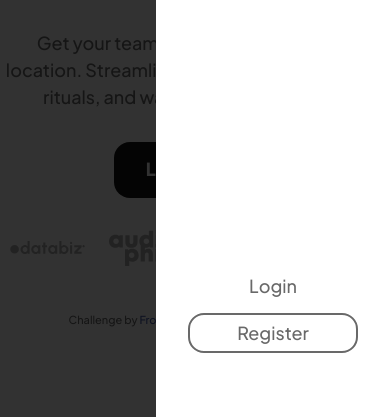
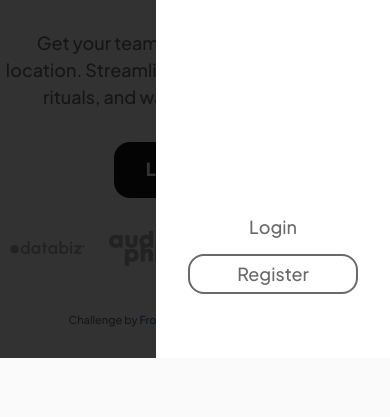
Before and after one commit to Batareika007/intro-section-with-dropdown-navigation-main, a plain HTML site: page index.html in a window 390 px wide. Both pictures are taken after a click on the element 368 px from the left and 55 px from the top of the page. Shown: the part 427-844 px from the top of the page. Drawn offline with Linux system fonts and the light colour scheme.

Commit message:
repair overflow, add wrapper
overflow didn't work on body in mobile devices.
added wrapper to fix the issue

```diff
--- a/index.html
+++ b/index.html
@@ -28,6 +28,9 @@
 		</style>
 	</head>
 	<body>
+		<div class="wrapper">
+
+
 		<header>
 			<div class="container">
 				<div class="header">
@@ -192,6 +195,8 @@
 				>Alexei</a
 			>.
 		</footer>
+	</div>
 		<script src="js/script.js"></script>
+
 	</body>
 </html>
--- a/js/script.js
+++ b/js/script.js
@@ -1,7 +1,7 @@
 // burger menu btn
 const menu = document.querySelector('.menu')
 const nav = document.querySelector('.nav')
-const body = document.querySelector('body')
+const wrapper = document.querySelector('.wrapper')
 const dropDowntitle = document.querySelectorAll('.dropdown-title')
 
 // dropdown
@@ -15,10 +15,10 @@ dropDowntitle.forEach((link) => {
 menu.addEventListener('click', function () {
 	this.classList.toggle('menu_active')
 	if (menu.classList.contains('menu_active')) {
-        body.classList.add('dim')
+        wrapper.classList.add('dim')
         nav.style.animation="menuOpen 0.5s ease-in-out forwards";
 	} else {
-        body.classList.remove('dim')
+        wrapper.classList.remove('dim')
         nav.style.animation="menuClose 0.5s ease-in-out";
 	}
 })
--- a/scss/style.scss
+++ b/scss/style.scss
@@ -4,12 +4,9 @@
 @import 'global';
 @import 'colors';
 
-body {
+.wrapper{
+	position: relative;
 	overflow-x: hidden;
-	font-size: 18px;
-	background: $white;
-	color: $gray;
-	font-family: 'Plus Jakarta Sans', sans-serif;
 	&::after {
 		transition: all 0.5s ease-in-out;
 		content: '';
@@ -27,6 +24,13 @@ body {
 
 		}
 	  }
+}
+
+body {
+	font-size: 18px;
+	background: $white;
+	color: $gray;
+	font-family: 'Plus Jakarta Sans', sans-serif;
 }
 
 .container {
```
Also changed, not shown: css/style.css. Lines whose indentation alone changed are shown as unchanged.
